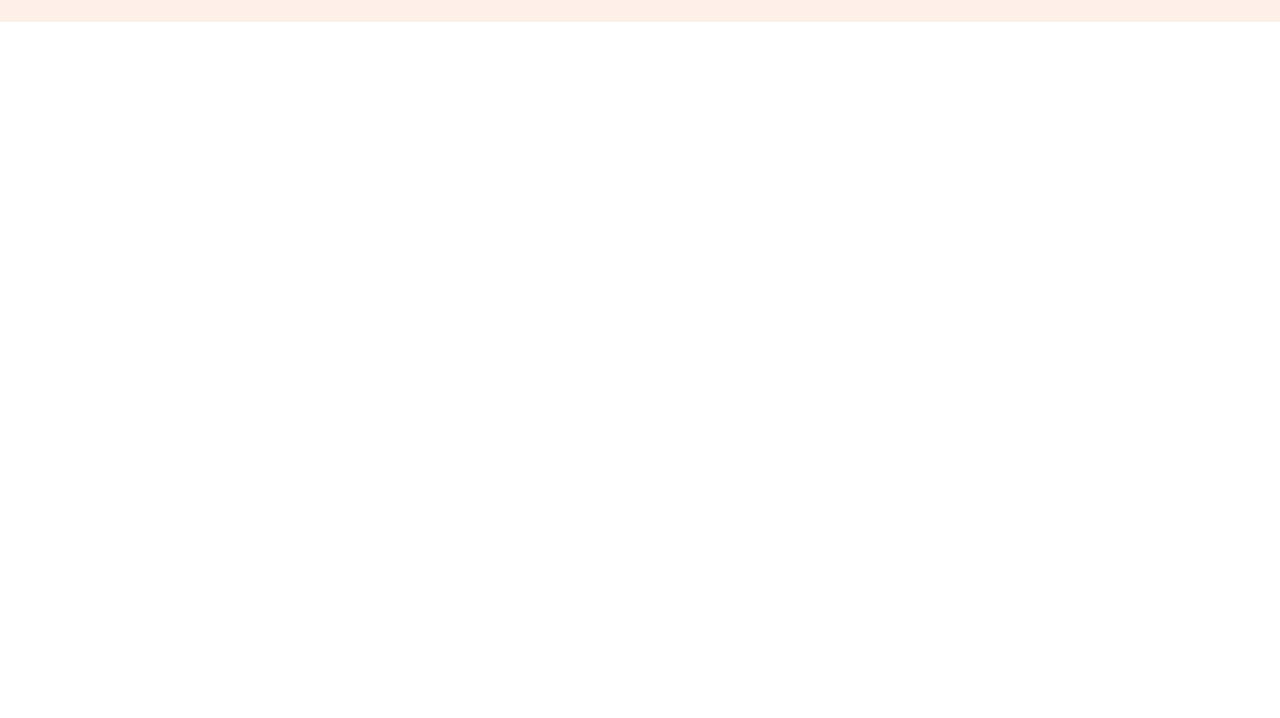
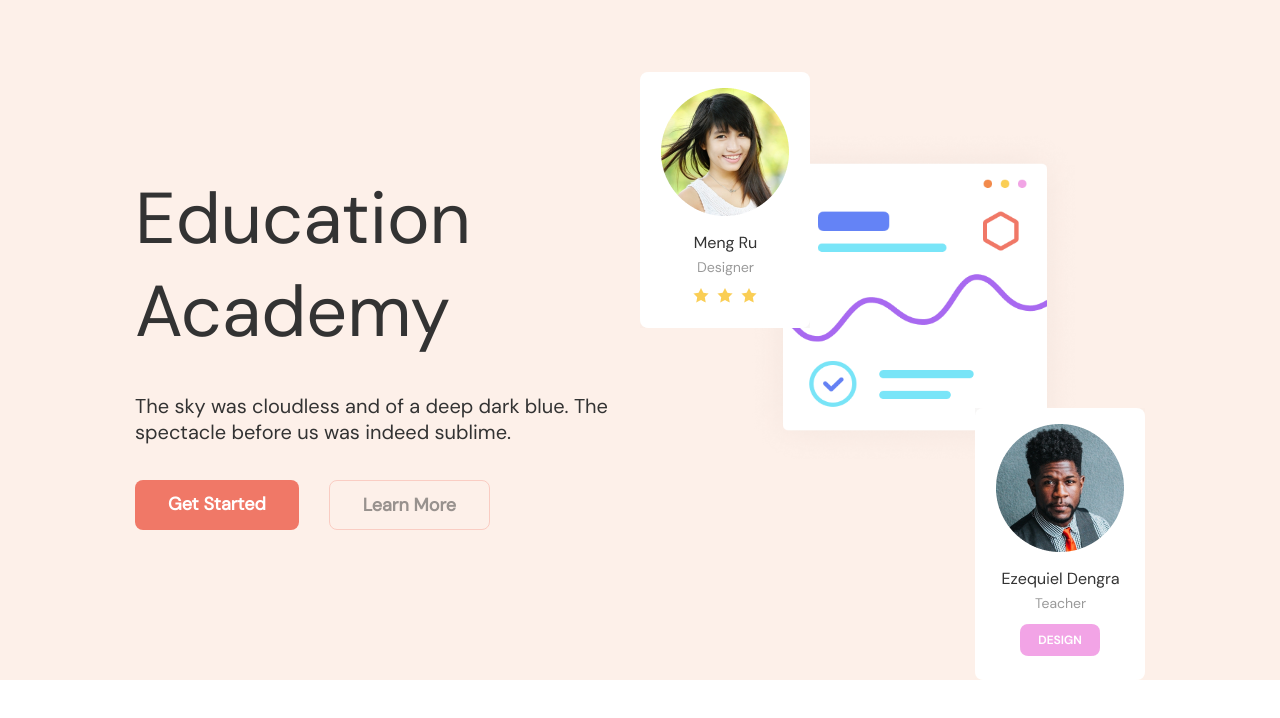
Before and after one commit to karimovnurullo/Education-Academy-Website, a plain HTML site: page index.html in a window 1280 px wide. Shown: the part 76-794 px from the top of the page. Drawn offline with nearby package versions, Linux system fonts and the light colour scheme.

Commit message:
New commit

```diff
--- a/assets/css/page-1/_header.scss
+++ b/assets/css/page-1/_header.scss
@@ -9,7 +9,7 @@
         align-items: center;
         padding: 25px 0;
 
-        &-logo{
+        &-logo {
             user-select: none;
         }
 
@@ -73,6 +73,101 @@
             }
         }
     }
+
+    &-main {
+        display: flex;
+        width: 100%;
+        // background: red;
+
+        &-left {
+            padding: 150px 0;
+            width: 50%;
+            display: flex;
+            flex-direction: column;
+            gap: 35px;
+
+            h1 {
+                font-size: 72px;
+                font-weight: 400;
+                color: #333;
+            }
+
+            p {
+                font-weight: 400;
+                font-size: 20px;
+                color: #333;
+            }
+
+            &-buttons {
+                display: flex;
+                gap: 30px;
+
+                a {
+                    padding: 12px 33px;
+                    font-size: 18px;
+                    font-weight: 700;
+                    color: #fff;
+                    background: #F07867;
+                    border-radius: 8px;
+                    transition: all 0.2s;
+
+                    &:active{
+                        transform: scale(0.95);
+                    }
+                    &:first-child{
+                        &:hover{
+                            border: 1px solid rgba(240, 120, 103, 0.295828);
+                            color: rgba(51, 51, 51, 0.503623);
+                            background: inherit;
+                        }
+                    }
+                    &:last-child{
+                        background: inherit;
+                        border: 1px solid rgba(240, 120, 103, 0.295828);
+                        color: rgba(51, 51, 51, 0.503623);
+                        border: 1px solid rgba(240, 120, 103, 0.295828);
+                        color: rgba(51, 51, 51, 0.503623);
+                        transition: all 0.2s;
+
+                        &:hover{
+                            color: #fff;
+                            background: #F07867;
+                        }
+                    }
+                }
+
+            }
+        }
+
+        &-right {
+            padding: 100px 0;
+            width: 50%;
+            position: relative;
+
+            img:nth-child(1) {
+                position: absolute;
+                top: 50px;
+                left: 0;
+                z-index: 2;
+            }
+
+            img:nth-child(2) {
+                position: absolute;
+                top: 100px;
+                left: 100px;
+                z-index: 1;
+                width: 350px;
+                height: 350px;
+            }
+
+            img:nth-child(3) {
+                position: absolute;
+                bottom: 0;
+                right: 0;
+                z-index: 1;
+            }
+        }
+    }
 }
 
 @media(max-width: 768px) {
@@ -104,6 +199,7 @@
                 background: #FDF0E9;
                 color: #fff;
                 display: flex;
+                z-index: 99999;
 
                 a {
                     width: auto 0;
@@ -115,26 +211,31 @@
             // .header-nav-menus.active {
             //     display: flex;
             // }
-            .header-nav-menus.open{
+            .header-nav-menus.open {
                 animation: open 0.8s;
                 top: 0;
             }
+
             @keyframes open {
                 0% {
                     top: -100%;
                 }
+
                 100% {
                     top: 0;
                 }
             }
-            .header-nav-menus.close{
+
+            .header-nav-menus.close {
                 animation: closed 0.8s;
                 top: -100%;
             }
+
             @keyframes closed {
                 0% {
                     top: 0;
                 }
+
                 100% {
                     top: -100%;
                 }
--- a/index.html
+++ b/index.html
@@ -1,5 +1,6 @@
 <!DOCTYPE html>
 <html lang="en">
+
 <head>
     <meta charset="UTF-8">
     <meta http-equiv="X-UA-Compatible" content="IE=edge">
@@ -8,6 +9,7 @@
     <link rel="stylesheet" href="./assets/css/main.css">
     <link rel="stylesheet" href="https://unicons.iconscout.com/release/v4.0.0/css/line.css">
 </head>
+
 <body>
     <div class="container">
         <header class="header section">
@@ -27,8 +29,25 @@
                 </div>
                 <i class="uil uil-bars header-nav-menu"></i>
             </nav>
+            <div class="header-main">
+                <div class="header-main-left">
+                    <h1>Education Academy</h1>
+                    <p>The sky was cloudless and of a deep dark blue. The spectacle before us was indeed sublime.</p>
+
+                    <div class="header-main-left-buttons">
+                        <a href="#">Get Started</a>
+                        <a href="#">Learn More</a>
+                    </div>
+                </div>
+                <div class="header-main-right">
+                    <img src="./assets/images/header/img-1.png" alt="">
+                    <img src="./assets/images/header/img-2.png" alt="">
+                    <img src="./assets/images/header/img-3.png" alt="">
+                </div>
+            </div>
         </header>
     </div>
     <script src="./assets/js/main.js"></script>
 </body>
+
 </html>
```
Also changed, not shown: assets/css/main.css, assets/images/header/img-1.png (added), assets/images/header/img-2.png (added), assets/images/header/img-3.png (added), 1 other file.
